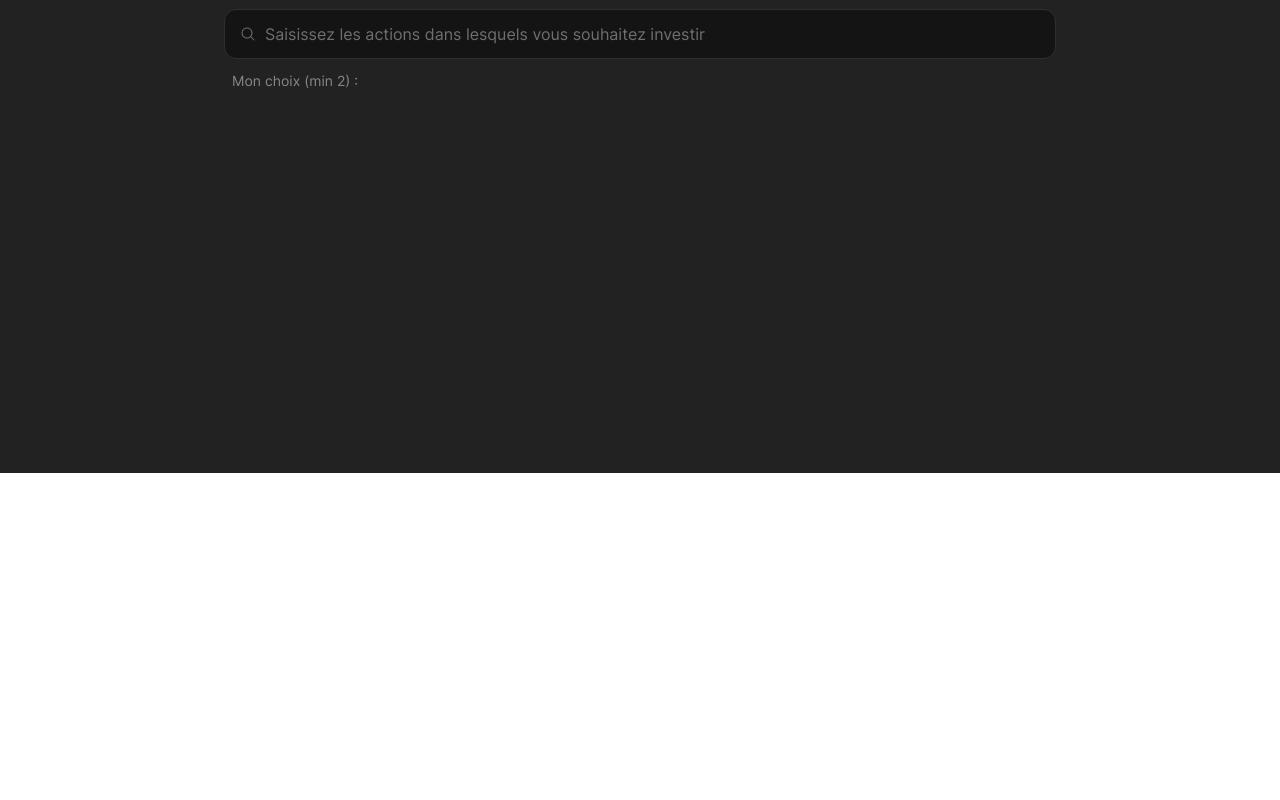
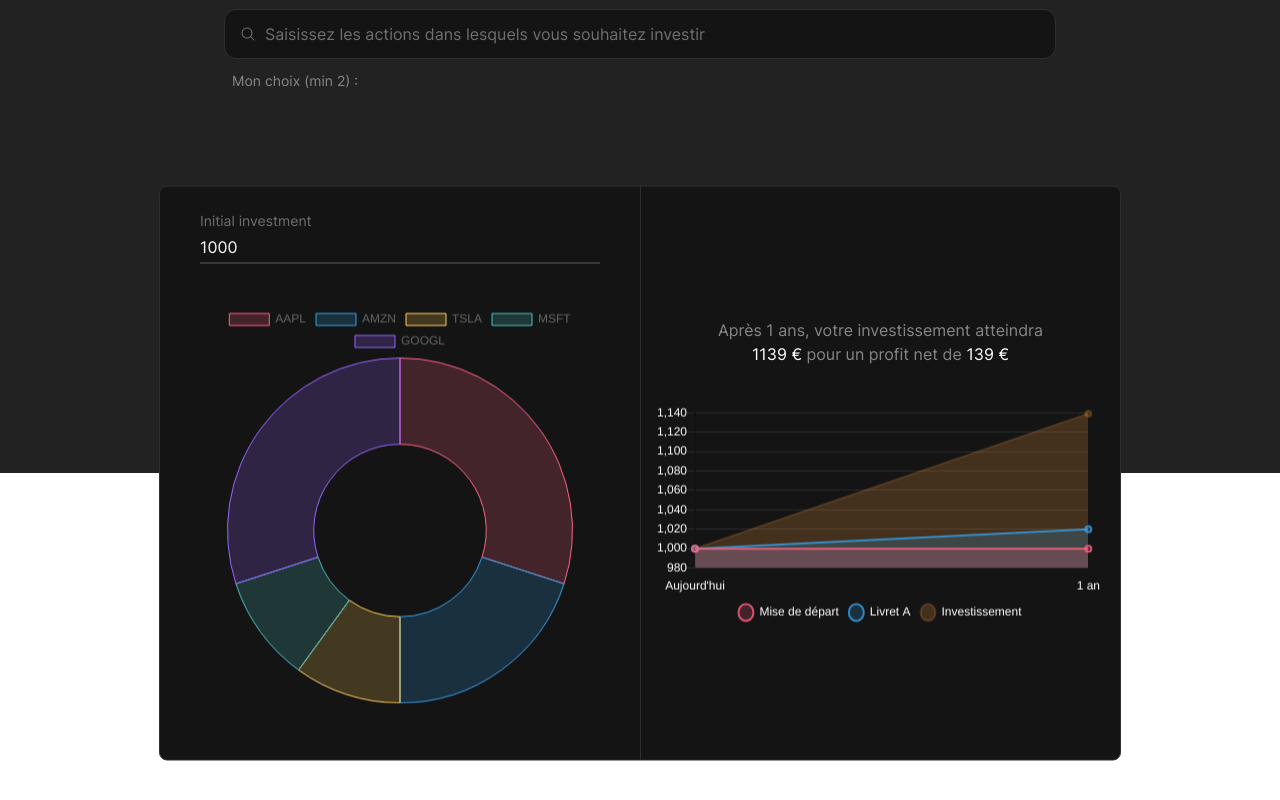
Before and after one commit to ml-market-insight/frontend, a Next.js app: page / in a window 1280 px wide. Shown: the part 390-1190 px from the top of the page. Built offline with nearby package versions, Linux system fonts and the light colour scheme.

Commit message:
feat(app): sample panel portfolio & prediction

```diff
--- a/package.json
+++ b/package.json
@@ -16,6 +16,7 @@
   },
   "dependencies": {
     "@heroicons/react": "^2.1.4",
+    "chart.js": "^4.4.3",
     "clsx": "^2.1.1",
     "next": "14.2.4",
     "react": "^18",
--- a/src/app/page.tsx
+++ b/src/app/page.tsx
@@ -1,5 +1,6 @@
 //import Image from 'next/image';
 
+import Panel from '@/feature/panel';
 import SearchBar from '@/feature/searchbar';
 
 //import hero from '/public/images/hero.jpg';
@@ -22,6 +23,9 @@ export default function HomePage() {
         {/* <Image src={hero} alt="Hero" className='absolute top-0 left-0 -z-10'/> */}
         <SearchBar />
       </section>
+      <section className="flex w-full -translate-y-1/2 justify-center">
+        <Panel />
+      </section>
       <section className="min-h-screen"></section>
     </main>
   );
--- /dev/null
+++ b/src/feature/panel/components/doughnut-chart.tsx
@@ -0,0 +1,81 @@
+import Chart from 'chart.js/auto';
+import { useEffect, useRef } from 'react';
+
+type DoughnutChartProps = React.HTMLAttributes<HTMLDivElement>;
+
+const DoughnutChart: React.FC<DoughnutChartProps> = ({ ...props }) => {
+  const chartRef = useRef<HTMLCanvasElement>(null);
+  const chartInstanceRef = useRef<Chart<'doughnut', number[], string> | null>(null);
+
+  useEffect(() => {
+    const canvas = chartRef.current;
+    if (!canvas) return;
+
+    const ctx = canvas.getContext('2d');
+    if (!ctx) return;
+
+    if (chartInstanceRef.current) {
+      chartInstanceRef.current.destroy();
+    }
+
+    chartInstanceRef.current = new Chart(ctx, {
+      type: 'doughnut',
+      data: {
+        labels: ['AAPL', 'AMZN', 'TSLA', 'MSFT', 'GOOGL'],
+        datasets: [
+          {
+            label: 'Allocation',
+            data: [30, 20, 10, 10, 30],
+            backgroundColor: [
+              'rgba(255, 99, 132, 0.2)',
+              'rgba(54, 162, 235, 0.2)',
+              'rgba(255, 206, 86, 0.2)',
+              'rgba(75, 192, 192, 0.2)',
+              'rgba(153, 102, 255, 0.2)'
+            ],
+            borderColor: [
+              'rgba(255, 99, 132, 1)',
+              'rgba(54, 162, 235, 1)',
+              'rgba(255, 206, 86, 1)',
+              'rgba(75, 192, 192, 1)',
+              'rgba(153, 102, 255, 1)'
+            ],
+            borderWidth: 1
+          }
+        ]
+      },
+
+      options: {
+        responsive: true,
+        plugins: {
+          tooltip: {
+            callbacks: {
+              label: (tooltipItem) => {
+                let label = tooltipItem.dataset.label || '';
+                if (label) {
+                  label += ': ';
+                }
+                label += `${(tooltipItem.raw as number).toFixed(2)}%`;
+                return label;
+              }
+            }
+          }
+        }
+      }
+    });
+
+    return () => {
+      if (chartInstanceRef.current) {
+        chartInstanceRef.current.destroy();
+      }
+    };
+  }, []);
+
+  return (
+    <div {...props}>
+      <canvas ref={chartRef}></canvas>
+    </div>
+  );
+};
+
+export default DoughnutChart;
--- /dev/null
+++ b/src/feature/panel/components/input.tsx
@@ -0,0 +1,17 @@
+interface InputProps extends React.InputHTMLAttributes<HTMLInputElement> {
+  name: string;
+  label: string;
+}
+
+const Input: React.FC<InputProps> = ({ name, label, ...props }) => {
+  return (
+    <div className="my-2 flex flex-col">
+      <label htmlFor={name} className="text-sm text-gray/80">
+        {label}
+      </label>
+      <input className="border-b border-gray/60 bg-obsidian py-1 text-white" {...props} />
+    </div>
+  );
+};
+
+export default Input;
--- /dev/null
+++ b/src/feature/panel/components/line-chart.tsx
@@ -0,0 +1,101 @@
+import Chart from 'chart.js/auto';
+import { useEffect, useRef } from 'react';
+
+type DoughnutChartProps = React.HTMLAttributes<HTMLDivElement>;
+
+const LineChart: React.FC<DoughnutChartProps> = ({ ...props }) => {
+  const chartRef = useRef<HTMLCanvasElement>(null);
+  const chartInstanceRef = useRef<Chart | null>(null);
+
+  useEffect(() => {
+    const canvas = chartRef.current;
+    if (!canvas) return;
+
+    const ctx = canvas.getContext('2d');
+    if (!ctx) return;
+
+    if (chartInstanceRef.current) {
+      chartInstanceRef.current.destroy();
+    }
+
+    chartInstanceRef.current = new Chart(ctx, {
+      type: 'line',
+      data: {
+        labels: ["Aujourd'hui", '1 an'],
+        datasets: [
+          {
+            label: 'Mise de départ',
+            data: [1000, 1000],
+            borderColor: 'rgba(255, 99, 132, 0.8)',
+            backgroundColor: 'rgba(255, 99, 132, 0.2)',
+            borderWidth: 2,
+            fill: true
+          },
+          {
+            label: 'Livret A',
+            data: [1000, 1020],
+            borderColor: 'rgba(54, 162, 235, 0.8)',
+            backgroundColor: 'rgba(54, 162, 235, 0.2)',
+            borderWidth: 2,
+            fill: true
+          },
+          {
+            label: 'Investissement',
+            data: [1000, 1139],
+            borderColor: 'rgba(255, 159, 64, 0.2)',
+            backgroundColor: 'rgba(255, 159, 64, 0.2)',
+            borderWidth: 2,
+            fill: true
+          }
+        ]
+      },
+      options: {
+        responsive: true,
+        plugins: {
+          legend: {
+            position: 'bottom',
+            labels: {
+              color: 'white',
+              usePointStyle: true,
+              pointStyleWidth: 15
+            }
+          }
+        },
+        scales: {
+          x: {
+            ticks: {
+              color: 'white'
+            },
+            grid: {
+              display: false
+            }
+          },
+          y: {
+            ticks: {
+              color: 'white',
+              padding: 0
+            },
+            grid: {
+              color: 'rgba(255, 255, 255, 0.1)'
+            },
+            min: 980
+          }
+        }
+      }
+    });
+
+    return () => {
+      if (chartInstanceRef.current) {
+        chartInstanceRef.current.destroy();
+      }
+    };
+  }, []);
+
+  return (
+    <div {...props}>
+      <canvas ref={chartRef} style={{ height: '264px' }}></canvas>
+    </div>
+  );
+};
+
+export default LineChart;
--- /dev/null
+++ b/src/feature/panel/index.tsx
@@ -0,0 +1,19 @@
+'use client';
+
+import { useState } from 'react';
+
+import Portfolio from './portfolio';
+import Prediction from './prediction';
+
+const Panel = () => {
+  const [initial, setInitial] = useState(1000);
+
+  return (
+    <div className="inline-flex flex-row divide-x divide-lightgrey rounded-lg border border-lightgrey bg-obsidian">
+      <Portfolio initial={initial} setInitial={setInitial} />
+      <Prediction />
+    </div>
+  );
+};
+
+export default Panel;
--- /dev/null
+++ b/src/feature/panel/portfolio/index.tsx
@@ -0,0 +1,24 @@
+import DoughnutChart from '../components/doughnut-chart';
+import Input from '../components/input';
+
+interface PortfolioProps {
+  initial: number;
+  setInitial: (initial: number) => void;
+}
+
+const Portfolio: React.FC<PortfolioProps> = ({ initial, setInitial }) => {
+  return (
+    <section className="w-[480px] px-10 py-4">
+      <Input
+        type="number"
+        name="initial"
+        label="Initial investment"
+        value={initial}
+        onChange={(e) => setInitial(Number(e.target.value))}
+      />
+      <DoughnutChart className="my-10" />
+    </section>
+  );
+};
+
+export default Portfolio;
--- /dev/null
+++ b/src/feature/panel/prediction/index.tsx
@@ -0,0 +1,19 @@
+import LineChart from '../components/line-chart';
+
+const Prediction = () => {
+  return (
+    <section className="flex w-[480px] flex-col justify-center px-4 py-4 text-gray">
+      <div className="mt-10 flex flex-col items-center justify-center">
+        <h5>Après 1 ans, votre investissement atteindra</h5>
+        <h5>
+          <span className="text-white">1139 €</span> pour un profit net de{' '}
+          <span className="text-white">139 €</span>
+        </h5>
+      </div>
+
+      <LineChart className="my-10" />
+    </section>
+  );
+};
+
+export default Prediction;
```
Also changed, not shown: 1 other file (tests, documents, lock files or other folders).
